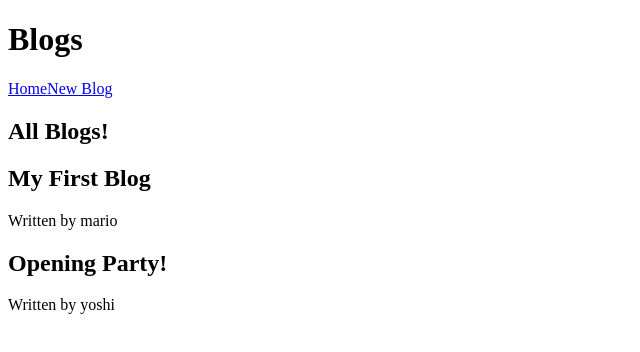
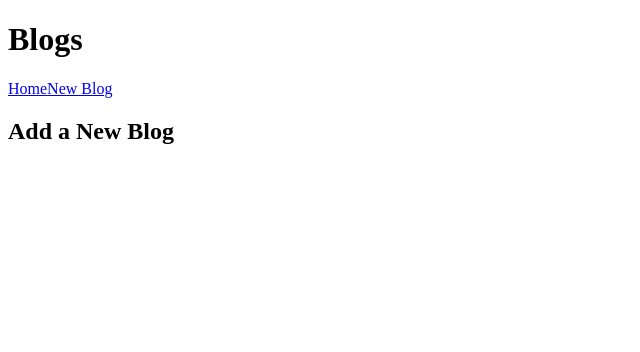
Before and after one commit to MarvelB/modern-react, a React (Create React App) app: page /create in a window 1280 px wide. Shown: the top 352 px of the page, without its empty margins (0-640 px from the left). Built offline with nearby package versions, Linux system fonts and the light colour scheme; data requests are answered from the project's data file; the HTML template or start-up script is replaced by a standard one.

Commit message:
dl l22 commit

```diff
--- a/src/App.tsx
+++ b/src/App.tsx
@@ -1,6 +1,7 @@
 import Navbar from './components/Navbar/Navbar';
 import Home from './components/Home/Home';
 import { BrowserRouter as Router, Route, Switch } from 'react-router-dom';
+import Create from './components/Create/Create';
 
 function App() {
   return (
@@ -9,8 +10,11 @@
         <Navbar />
         <div className="content">
           <Switch>
-            <Route path="/">
+            <Route exact path="/">
               <Home />
+            </Route>
+            <Route path="/create">
+              <Create />
             </Route>
           </Switch>
         </div>
--- /dev/null
+++ b/src/components/Create/Create.tsx
@@ -0,0 +1,9 @@
+const Create = () => {
+  return (
+    <div className="create">
+      <h2>Add a New Blog</h2>
+    </div>
+  )
+};
+
+export default Create;
```
